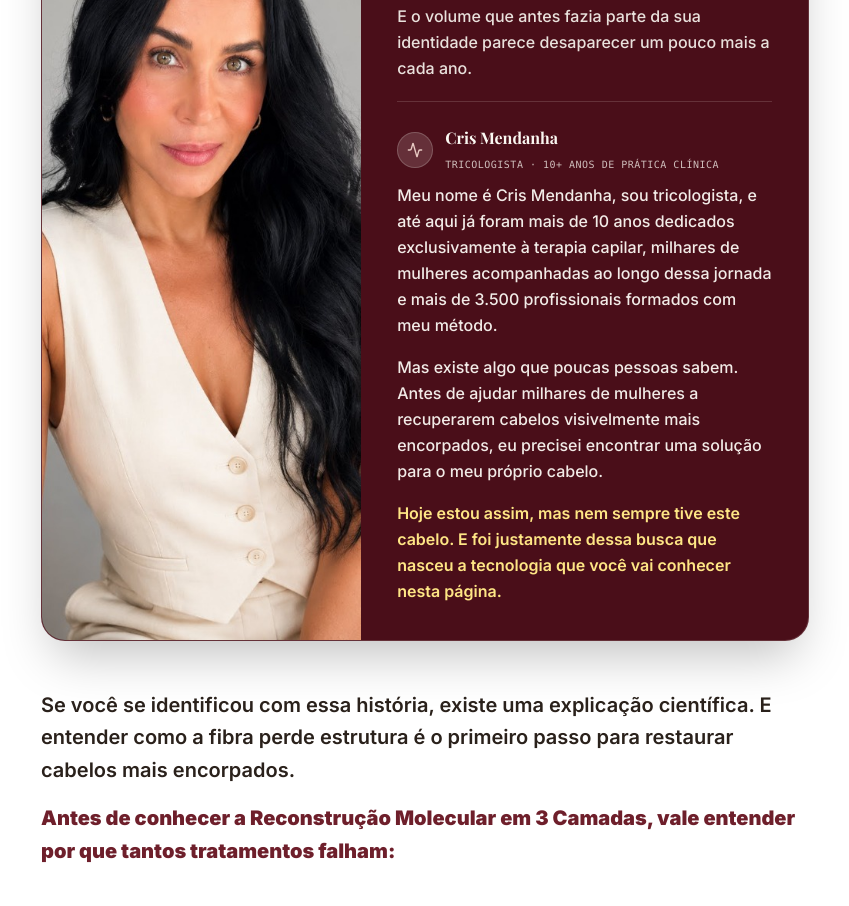
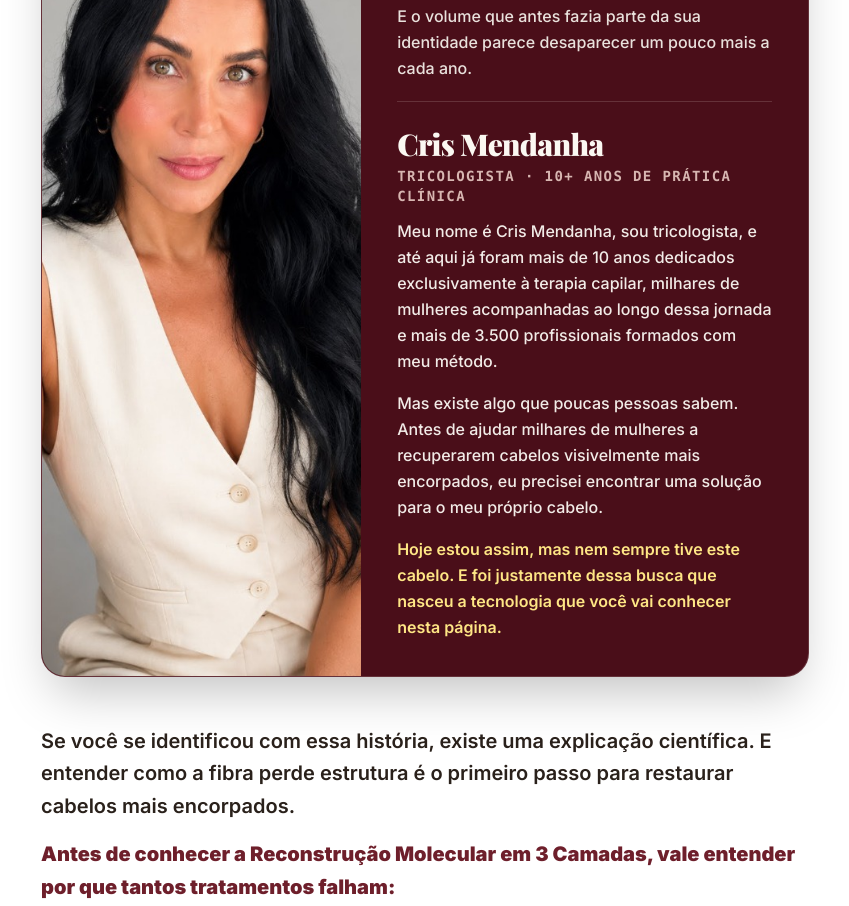
Before and after one commit to DellsantosXD/lp-proteina-do-trigo-A, a React (Vite) app: page / in a window 1280 px wide. Shown: the part 2020-2926 px from the top of the page, without its empty margins (215-1064 px from the left). Built offline with nearby package versions, Linux system fonts and the light colour scheme; a web font is replaced by a local one.

Commit message:
style: remove icon and enlarge Cris Mendanha name into a prominent section title

```diff
--- a/src/App.tsx
+++ b/src/App.tsx
@@ -246,14 +246,13 @@ export default function App() {
 
                 {/* Parte 2: Apresentação, Revelação e a Foto */}
                 <div className="space-y-4">
-                  <div className="hidden md:flex items-center gap-3 mb-2">
-                    <div className="w-9 h-9 rounded-full bg-cream/15 border border-cream/20 flex items-center justify-center text-cream shrink-0">
-                      <Activity className="w-4 h-4 text-rose" />
-                    </div>
-                    <div>
-                      <span className="block font-serif text-base font-bold text-cream">Cris Mendanha</span>
-                      <span className="text-[10px] text-cream/75 font-mono uppercase tracking-wider">Tricologista · 10+ Anos de Prática Clínica</span>
-                    </div>
+                  <div className="hidden md:block mb-3">
+                    <h3 className="font-serif text-2xl sm:text-3xl font-black text-cream tracking-tight">
+                      Cris Mendanha
+                    </h3>
+                    <span className="text-xs sm:text-sm font-mono font-bold text-rose/90 uppercase tracking-widest block mt-1">
+                      TRICOLOGISTA · 10+ ANOS DE PRÁTICA CLÍNICA
+                    </span>
                   </div>
 
                   <p className="text-sm sm:text-base text-cream/95 font-medium leading-relaxed">
```
